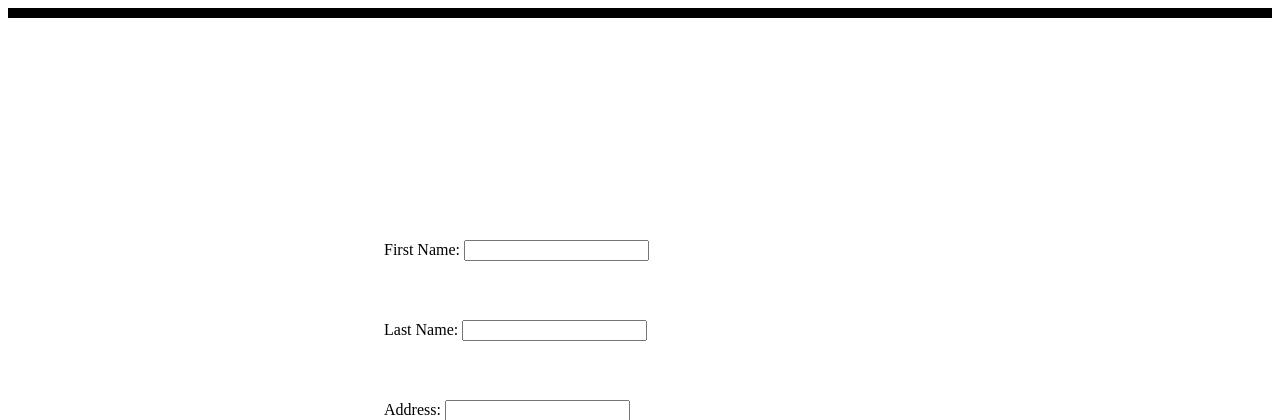
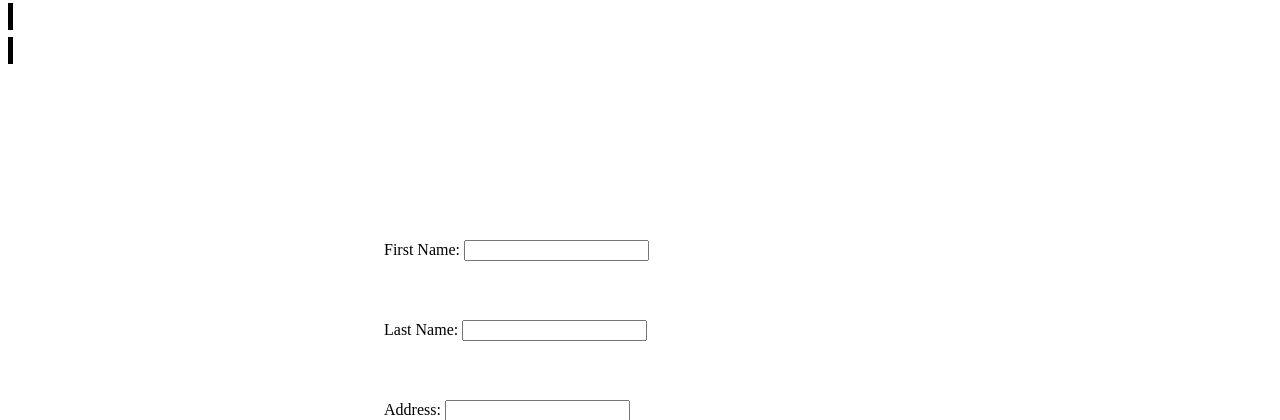
Before and after one commit to HectorLazu1/Final-Pro, a PHP site: page /NewCode/patron_registration.php in a window 1280 px wide. Shown: the top 420 px of the page. Run offline with PHP 8.4, Linux system fonts and the light colour scheme.

Commit message:
Update patron_registration.php

```diff
--- a/NewCode/patron_registration.php
+++ b/NewCode/patron_registration.php
@@ -1,7 +1,8 @@
 <html>
 <body>
 
-    <form action="add_patrons.php" method="post" style="border: 5px solid black">
+    <span style="border: 5px solid black">
+        <form action="add_patrons.php" method="post">
 
         	<span style = 'position:fixed; left: 30%;; top: 30%;'>
         		First Name: <input type="text" name="fname">
@@ -27,6 +28,7 @@
         		<input type="submit">
         	</span>
         </form>
+    </span>
 
 </body>
 </html>
```
Lines whose indentation alone changed are shown as unchanged.
